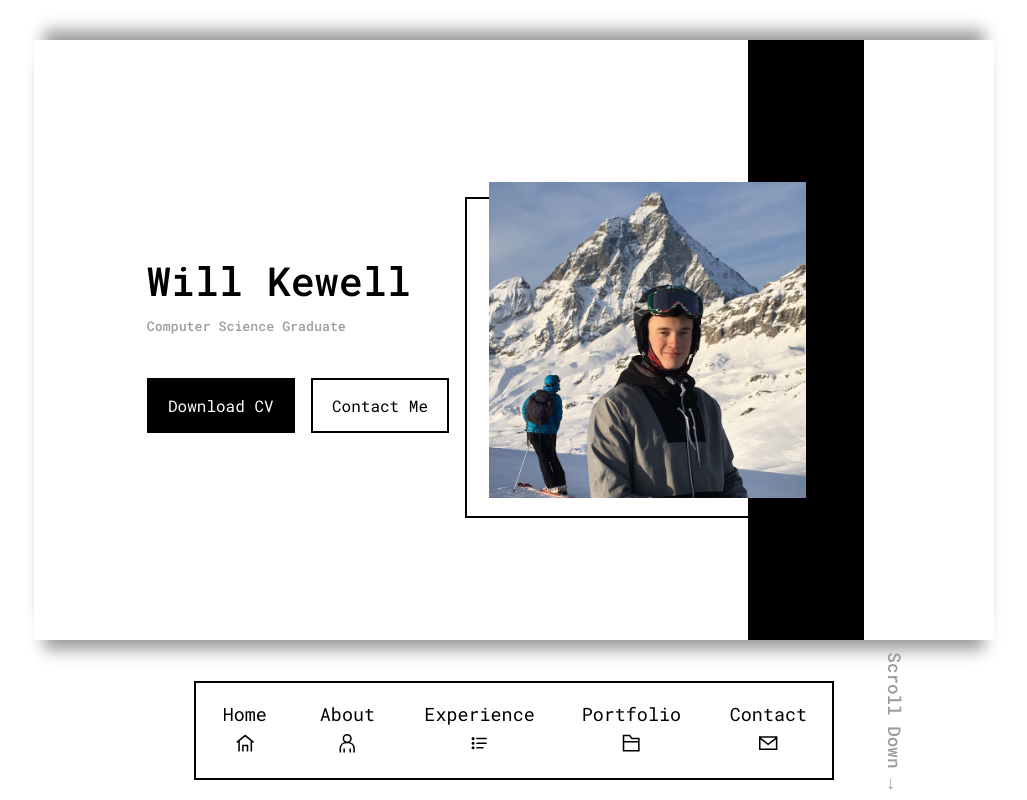
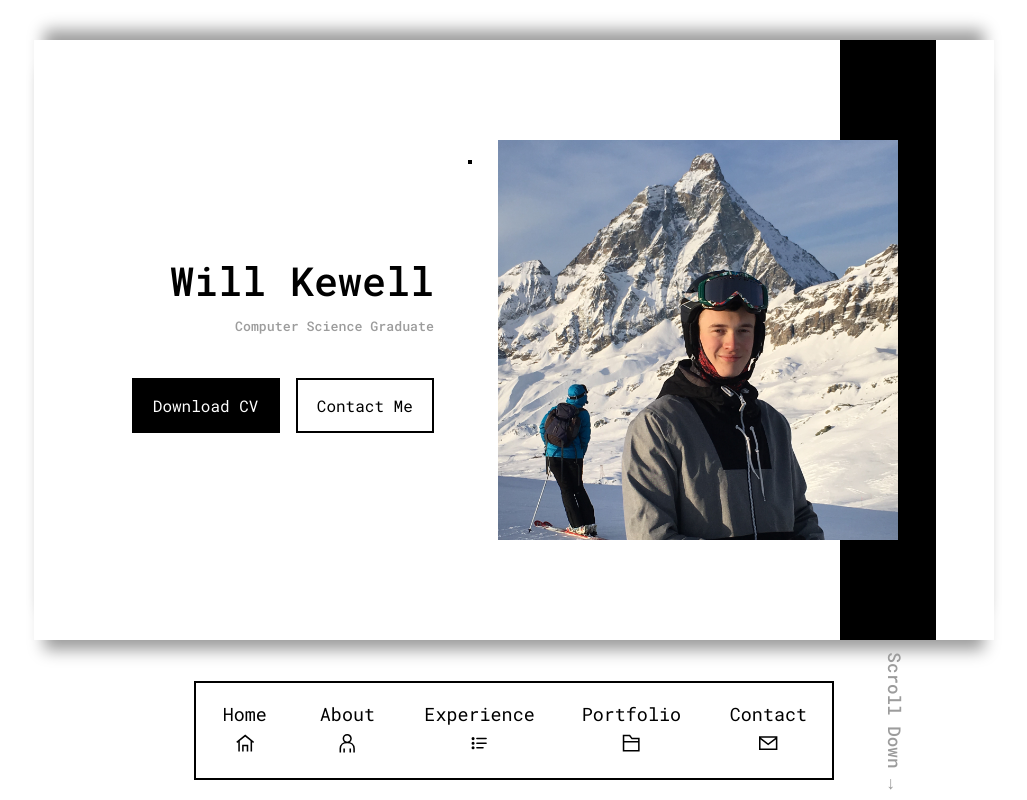
Before and after one commit to willkewell/willkewell.github.io, a React (Create React App) app: page / in a window 1280 px wide. Shown: the top 800 px of the page, without its empty margins (126-1153 px from the left). Built offline with nearby package versions, Linux system fonts and the light colour scheme.

Commit message:
header styling updates

```diff
--- a/src/components/header/Header.jsx
+++ b/src/components/header/Header.jsx
@@ -16,8 +16,8 @@ const Header = () => {
             <div className="header__me">
               <div className="header__me-image">
                 <img src={ME} alt="" />
+                <div className="header__me-deco" />
               </div>
-              <div className="header__me-deco" />
             </div>
 
             <div className="header__container-deco" />
--- a/src/components/header/header.css
+++ b/src/components/header/header.css
@@ -11,13 +11,17 @@ header {
     height: 75vh;
     display: flex;
     position: relative;
+    /* gap: 2rem;s */
 }
 
 .header__content {
-    justify-content: center;
-    text-align: left;
+    width: 50%;
+    display: flex;
+    flex-direction: column;
+    justify-items: end;
+    text-align: right;
     position: relative;
-    margin: 2.5rem;
+    margin-right: 4rem;
 }
 
 /* CTA STYLING */
@@ -25,22 +29,22 @@ header {
     margin-top: 2.5rem;
     display: flex;
     gap: 1rem;
-    justify-content: left;
+    justify-content: end;
 }
 
 /* PORTRAIT STYLING */
 
 .header__me {
-    width: 33%;
+    width: 50%;
     position: relative;
     /* margin: 1.5rem; */
     display: flex;
     z-index: 2;
 }
 
-.header__me-image {
-    height: 100%;
-    width: 100%;
+.header__me-image img {
+    max-width: 500px;
+    height: auto;
     position: relative;
     z-index: 2;
 }
@@ -49,8 +53,9 @@ header {
     position: absolute;
     background: transparent;
     border: 2px solid;
-    width: 100%;
-    padding-top: 100%;
+    max-width: 500px;
+    max-height: 500px;
+    padding-top: width/height;
     left: -7.5%;
     top: 5%;
     z-index: 1;
```
